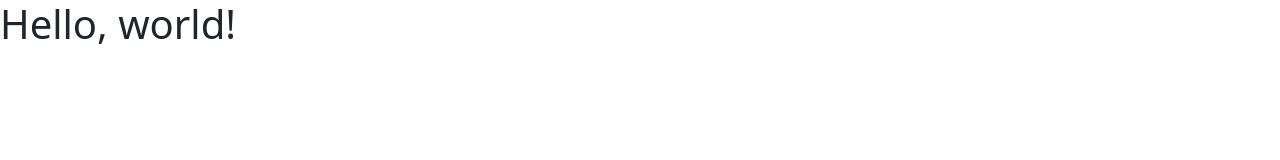
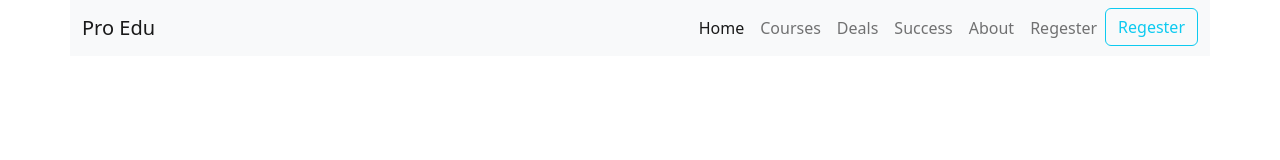
Before and after one commit to MohammadNasir520/Educational-website, a plain HTML site: page index.html in a window 1280 px wide. Drawn offline with nearby package versions, Linux system fonts and the light colour scheme.

Commit message:
navbar added

```diff
--- a/index.html
+++ b/index.html
@@ -4,13 +4,54 @@
 <head>
     <meta charset="utf-8">
     <meta name="viewport" content="width=device-width, initial-scale=1">
-    <title>Bootstrap demo</title>
+    <title>Educational-Website</title>
+    <!-- bootstrap link -->
     <link href="https://cdn.jsdelivr.net/npm/bootstrap@5.2.0/dist/css/bootstrap.min.css" rel="stylesheet"
         integrity="sha384-gH2yIJqKdNHPEq0n4Mqa/HGKIhSkIHeL5AyhkYV8i59U5AR6csBvApHHNl/vI1Bx" crossorigin="anonymous">
+    <!-- css link -->
+    <link rel="stylesheet" href="css/style.css">
 </head>
 
 <body>
-    <h1>Hello, world!</h1>
+    <header>
+        <!-- navbar start -->
+        <nav class="navbar navbar-expand-lg bg-light container fixed-top  mb-5">
+            <div class="container-fluid">
+                <a class="navbar-brand" href="#">Pro Edu</a>
+                <button class="navbar-toggler" type="button" data-bs-toggle="collapse" data-bs-target="#navbarNav"
+                    aria-controls="navbarNav" aria-expanded="false" aria-label="Toggle navigation">
+                    <span class="navbar-toggler-icon"></span>
+                </button>
+                <div class="collapse navbar-collapse" id="navbarNav">
+                    <ul class="navbar-nav ms-auto">
+                        <li class="nav-item">
+                            <a class="nav-link active" aria-current="page" href="#">Home</a>
+                        </li>
+                        <li class="nav-item">
+                            <a class="nav-link" href="#">Courses</a>
+                        </li>
+                        <li class="nav-item">
+                            <a class="nav-link" href="#">Deals</a>
+                        </li>
+                        <li class="nav-item">
+                            <a class="nav-link ">Success</a>
+                        </li>
+                        <li class="nav-item">
+                            <a class="nav-link ">About</a>
+                        </li>
+                        <li class="nav-item">
+                            <a class="nav-link ">Regester</a>
+
+                        </li>
+                        <li>
+                            <a class="btn btn-outline-info" href="">Regester</a>
+                        </li>
+                    </ul>
+                </div>
+            </div>
+        </nav>
+        <!-- navbar start -->
+    </header>
     <script src="https://cdn.jsdelivr.net/npm/bootstrap@5.2.0/dist/js/bootstrap.bundle.min.js"
         integrity="sha384-A3rJD856KowSb7dwlZdYEkO39Gagi7vIsF0jrRAoQmDKKtQBHUuLZ9AsSv4jD4Xa"
         crossorigin="anonymous"></script>
```
Also changed, not shown: css/style.css (added).
